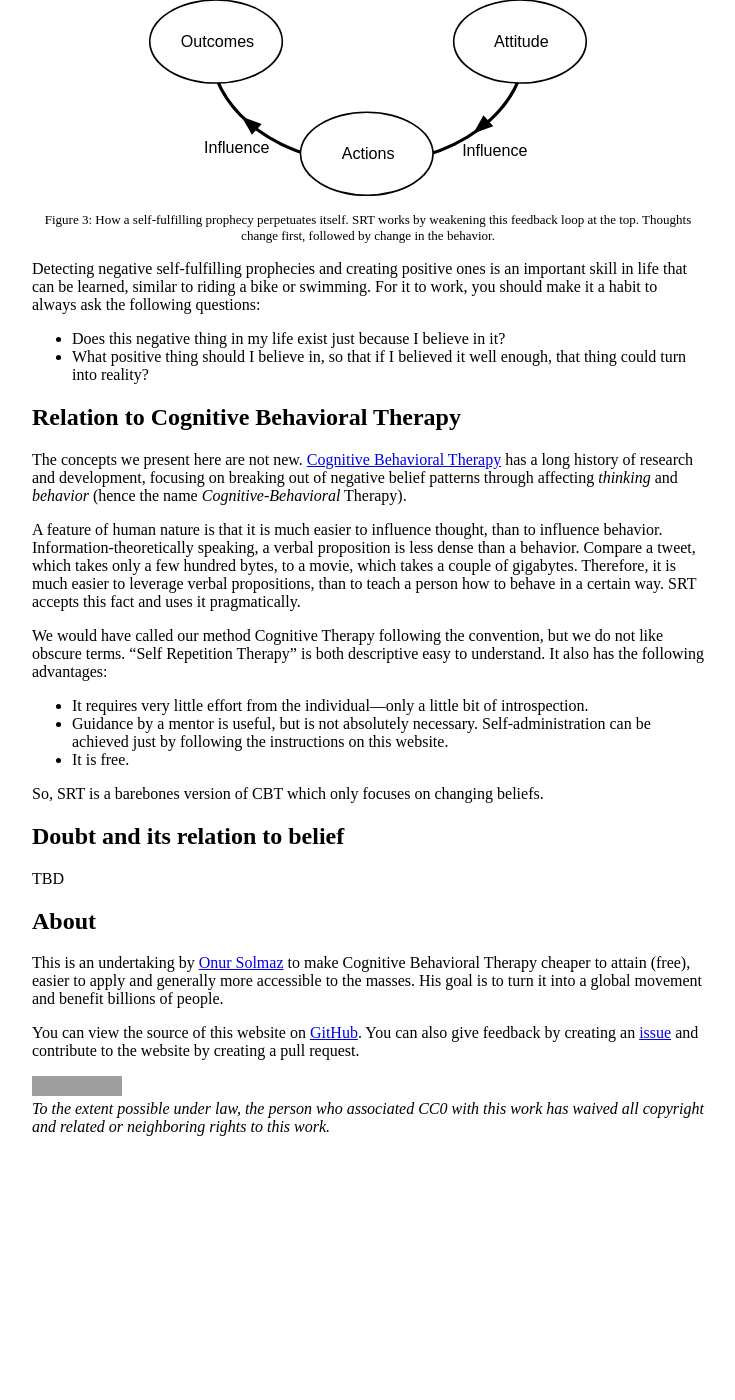
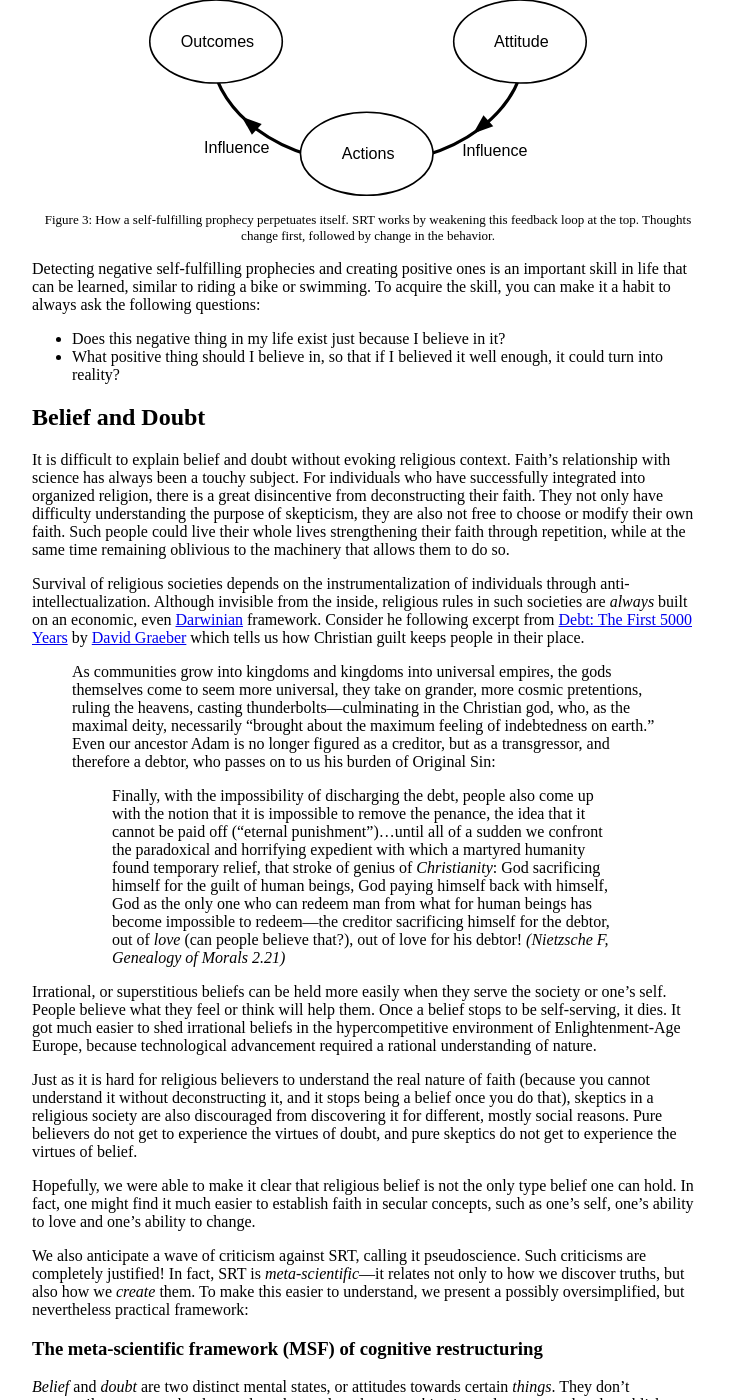
Before and after one commit to seandlg/repetition-works, a Jekyll site: the page built from index.md, in a window 1280 px wide and 1400 px high, scrolled down 5170 px. Shown: the whole window, without its empty margins (8-743 px from the left). Built offline with Jekyll 4.4.1, drawn with Linux system fonts in a browser that asks for light colours; before the commit the page ends 6346 px from its top, so only the background shows below that; some of the changed text lies outside the part shown; grey boxes are pictures that could not be loaded.

Commit message:
Added belief and doubt

```diff
--- a/index.md
+++ b/index.md
@@ -5,7 +5,7 @@ title: Repetition Works
 
 A [belief](https://en.wikipedia.org/wiki/Belief) is an attitude that something is the case, or that some proposition about the world is true. The information about the proposition and its truth value are all stored in the biological tissue of the human brain.
 
-In this work, we will outline a new form of [Cognitive Behavioral Therapy](https://en.wikipedia.org/wiki/Cognitive_behavioral_therapy) that is specialized for adopting new beliefs and modifying existing ones. This guide is meant for self-administration, that is, changing one's own beliefs.
+In this work, we will outline a type of [Cognitive Behavioral Therapy](https://en.wikipedia.org/wiki/Cognitive_behavioral_therapy) that focuses on adopting new beliefs and modifying existing ones. This guide is meant for self-administration, that is, changing one's own beliefs.
 
 The biology of the human brain makes it possible to believe in anything. We will not go into the detail of what "true" is and how it is perceived---we assume that the feeling of trueness is evident to the reader. Just knowing the following biological facts is enough to understand what we present later on:
 
@@ -16,7 +16,7 @@ The biology of the human brain makes it possible to believe in anything. We will
 
 That's it. When the neural circuit encodes a belief, you can make it stronger by repeating it verbally, either through the [inner](https://en.wikipedia.org/wiki/Internal_monologue) or the outer voice. Doing so strengthens the connections in the neural circuit and makes it last longer. This phenomenon is called [neuroplasticity](https://en.wikipedia.org/wiki/Neuroplasticity).
 
-In this work, we devise a scientific methodology that makes use of repetition-induced neuroplasticity in order to change the perception and beliefs related to one's own self and the outside world. We call it **Self Repetition Therapy**, or **SRT** for short. SRT makes use of introspection and affirmations to achieve long-lasting positive effects on the human mind and psyche.
+In this work, we present a scientific methodology that makes use of repetition-induced neuroplasticity in order to change the perception and beliefs related to one's own self and the outside world. We call it **Self Repetition Therapy**, or **SRT** for short. SRT makes use of introspection and affirmations to achieve long-lasting positive effects on the human mind and psyche.
 
 ## Who it is intended for
 
@@ -60,7 +60,7 @@ Congratulations for coming this far! Now, take a moment to note how you feel. Yo
 >
 >[...]
 >
-> The role of repetition in driving plasticity and concomitant learning may be critical for rehabilitation. Plasticity may represent a surrogate marker of functional recovery indicative of behavioral change that is resistant to decay. We suggest that a sufficient level of rehabilitation is likely to be required in order to get the subject “over the hump”—that is, repetition may be needed to obtain a level of improvement and brain reorganization sufficient for the patient to continue to use the affected function outside of therapy and to maintain and make further functional gains.
+> The role of repetition in driving plasticity and concomitant learning may be critical for rehabilitation. Plasticity may represent a surrogate marker of functional recovery indicative of behavioral change that is resistant to decay. We suggest that a sufficient level of rehabilitation is likely to be required in order to get the subject "over the hump"---that is, repetition may be needed to obtain a level of improvement and brain reorganization sufficient for the patient to continue to use the affected function outside of therapy and to maintain and make further functional gains.
 
 and
 
@@ -93,7 +93,7 @@ Base: I deserve my position at work.
 <li> Everybody starts as a blank slate at a position they have never been before. </li>
 <li> Before you know how to do something, you don't. </li>
 <li> Learning is a part of the process. </li>
-<li> Everybody fakes it until they make it—It is how things go. </li>
+<li> Everybody fakes it until they make it---It is how things go. </li>
 <li> I learned X, I can also learn Y. </li>
 <li> I will have learned many things in a few months' time, and won't be feeling like this. </li>
 <li> This fear shows me that I care about my job, and that is why I will succeed. </li>
@@ -107,7 +107,7 @@ We call this the **belief sheet**. Through consistent effort, negative beliefs c
 To use the sheet:
 
 1. Find a quiet place to meditate.
-1. Sit in an upright Lotus position if you can—otherwise, find a comfortable chair and sit in an upright position.
+1. Sit in an upright Lotus position if you can---otherwise, find a comfortable chair and sit in an upright position.
 1. Try to relax if you can, but don't be too relaxed, since the exercise requires focus and attention.
 1. Hold the page in front of you, and say the base affirmation out loud. Notice how you react to the idea.
 1. You will most likely experience an uncomfortable feeling. It is called [cognitive dissonance](https://en.wikipedia.org/wiki/Cognitive_dissonance), and we get it when we encounter something that contradicts our current beliefs. It is completely normal---just acknowledge it, and move onto the next step.
@@ -163,10 +163,44 @@ Though the following figure is used more commonly in psychology and is easier to
 Figure 3: How a self-fulfilling prophecy perpetuates itself. SRT works by weakening this feedback loop at the top. Thoughts change first, followed by change in the behavior.
 </figure>
 
-Detecting negative self-fulfilling prophecies and creating positive ones is an important skill in life that can be learned, similar to riding a bike or swimming. For it to work, you should make it a habit to always ask the following questions:
+Detecting negative self-fulfilling prophecies and creating positive ones is an important skill in life that can be learned, similar to riding a bike or swimming. To acquire the skill, you can make it a habit to always ask the following questions:
 
 - Does this negative thing in my life exist just because I believe in it?
-- What positive thing should I believe in, so that if I believed it well enough, that thing could turn into reality?
+- What positive thing should I believe in, so that if I believed it well enough, it could turn into reality?
+
+## Belief and Doubt
+
+It is difficult to explain belief and doubt without evoking religious context. Faith's relationship with science has always been a touchy subject. For individuals who have successfully integrated into  organized religion, there is a great disincentive from deconstructing their faith. They not only have difficulty understanding the purpose of skepticism, they are also not free to choose or modify their own faith. Such people could live their whole lives strengthening their faith through repetition, while at the same time remaining oblivious to the machinery that allows them to do so.
+
+Survival of religious societies depends on the instrumentalization of individuals through anti-intellectualization. Although invisible from the inside, religious rules in such societies are *always* built on an economic, even [Darwinian](https://en.wikipedia.org/wiki/Darwinism) framework. Consider he following excerpt from [Debt: The First 5000 Years](https://en.wikipedia.org/wiki/Debt:_The_First_5000_Years) by [David Graeber](https://en.wikipedia.org/wiki/David_Graeber) which tells us how Christian guilt keeps people in their place.
+
+> As communities grow into kingdoms and kingdoms into universal empires, the gods themselves come to seem more universal, they take on grander, more cosmic pretentions, ruling the heavens, casting thunderbolts---culminating in the Christian god, who, as the maximal deity, necessarily "brought about the maximum feeling of indebtedness on earth." Even our ancestor Adam is no longer figured as a creditor, but as a transgressor, and therefore a debtor, who passes on to us his burden of Original Sin:
+>
+>> Finally, with the impossibility of discharging the debt, people also come up with the notion that it is impossible to remove the penance, the idea that it cannot be paid off ("eternal punishment")...until all of a sudden we confront the paradoxical and horrifying expedient with which a martyred humanity found temporary relief, that stroke of genius of *Christianity*: God sacrificing himself for the guilt of human beings, God paying himself back with himself, God as the only one who can redeem man from what for human beings has become impossible to redeem---the creditor sacrificing himself for the debtor, out of *love* (can people believe that?), out of love for his debtor! *(Nietzsche F, Genealogy of Morals 2.21)*
+
+Irrational, or superstitious beliefs can be held more easily when they serve the society or one's self. People believe what they feel or think will help them. Once a belief stops to be self-serving, it dies. It got much easier to shed irrational beliefs in the hypercompetitive environment of Enlightenment-Age Europe, because technological advancement required a rational understanding of nature.
+
+
+Just as it is hard for religious believers to understand the real nature of faith (because you cannot understand it without deconstructing it, and it stops being a belief once you do that), skeptics in a religious society are also discouraged from discovering it for different, mostly social reasons. Pure believers do not get to experience the virtues of doubt, and pure skeptics do not get to experience the virtues of belief.
+
+
+Hopefully, we were able to make it clear that religious belief is not the only type belief one can hold. In fact, one might find it much easier to establish faith in secular concepts, such as one's self, one's ability to love and one's ability to change.
+
+We also anticipate a wave of criticism against SRT, calling it pseudoscience. Such criticisms are completely justified! In fact, SRT is *meta-scientific*---it relates not only to how we discover truths, but also how we *create* them. To make this easier to understand, we present a possibly oversimplified, but nevertheless practical framework:
+
+### The meta-scientific framework (MSF) of cognitive restructuring
+
+*Belief* and *doubt* are two distinct mental states, or attitudes towards certain *things*. They don't necessarily oppose each other, and can be used on the same *thing* in tandem to reveal and establish new truths.
+
+| Belief | Doubt |
+|-|-|
+| Belief is exercised through *affirmations* (repeating stuff) | Doubt is exercised through *questions* (asking what?, why? and how?) |
+| A *believer* is someone who spends most of their time in the "believing" state | A *skeptic* is someone who spends most of their time in the "doubting" state |
+| Belief *constructs* (subjective) reality | Doubt *deconstructs* (subjective) reality |
+| Belief *establishes* feedback loops | Doubt shows how to *break out* of feedback loops |
+| Belief *creates* truths | Doubt *destroys* old truths and *reveals* new truths |
+
+Thus, we proclaim the two most important *tools* for changing one's own mind: the *question* and the *affirmation*. To change a belief, questioning by itself might not be enough---you might still need to use the belief tool, in order to replace it with another one.
 
 ## Relation to Cognitive Behavioral Therapy
 
@@ -182,10 +216,6 @@ We would have called our method Cognitive Therapy following the convention, but
 
 So, SRT is a barebones version of CBT which only focuses on changing beliefs.
 
-## Doubt and its relation to belief
-
-TBD
-
 ## About
 
 This is an undertaking by [Onur Solmaz](https://twitter.com/OnurHSolmaz) to make Cognitive Behavioral Therapy cheaper to attain (free), easier to apply and generally more accessible to the masses. His goal is to turn it into a global movement and benefit billions of people.
```
Also changed, not shown: other parts of index.md (+1 -1 lines).
